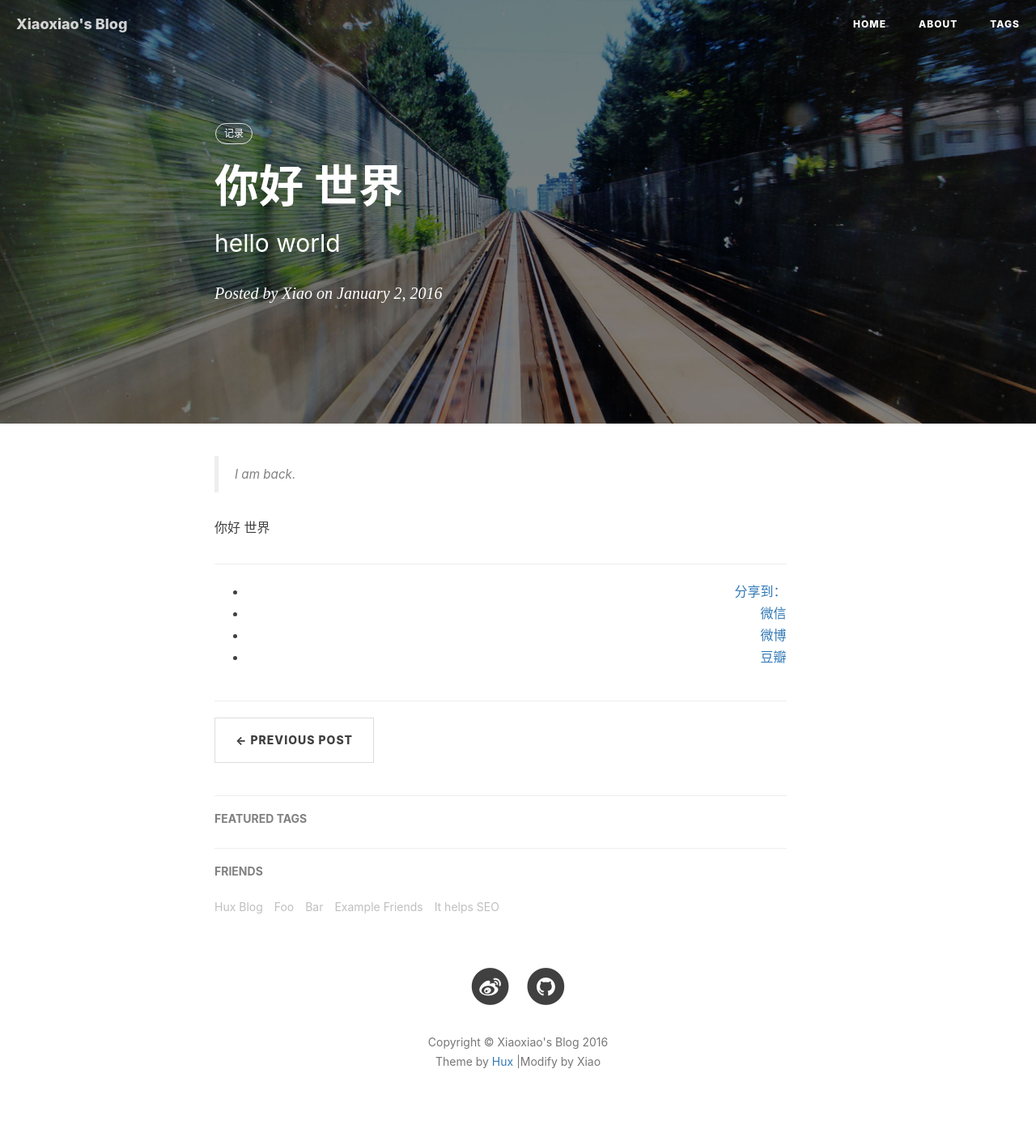
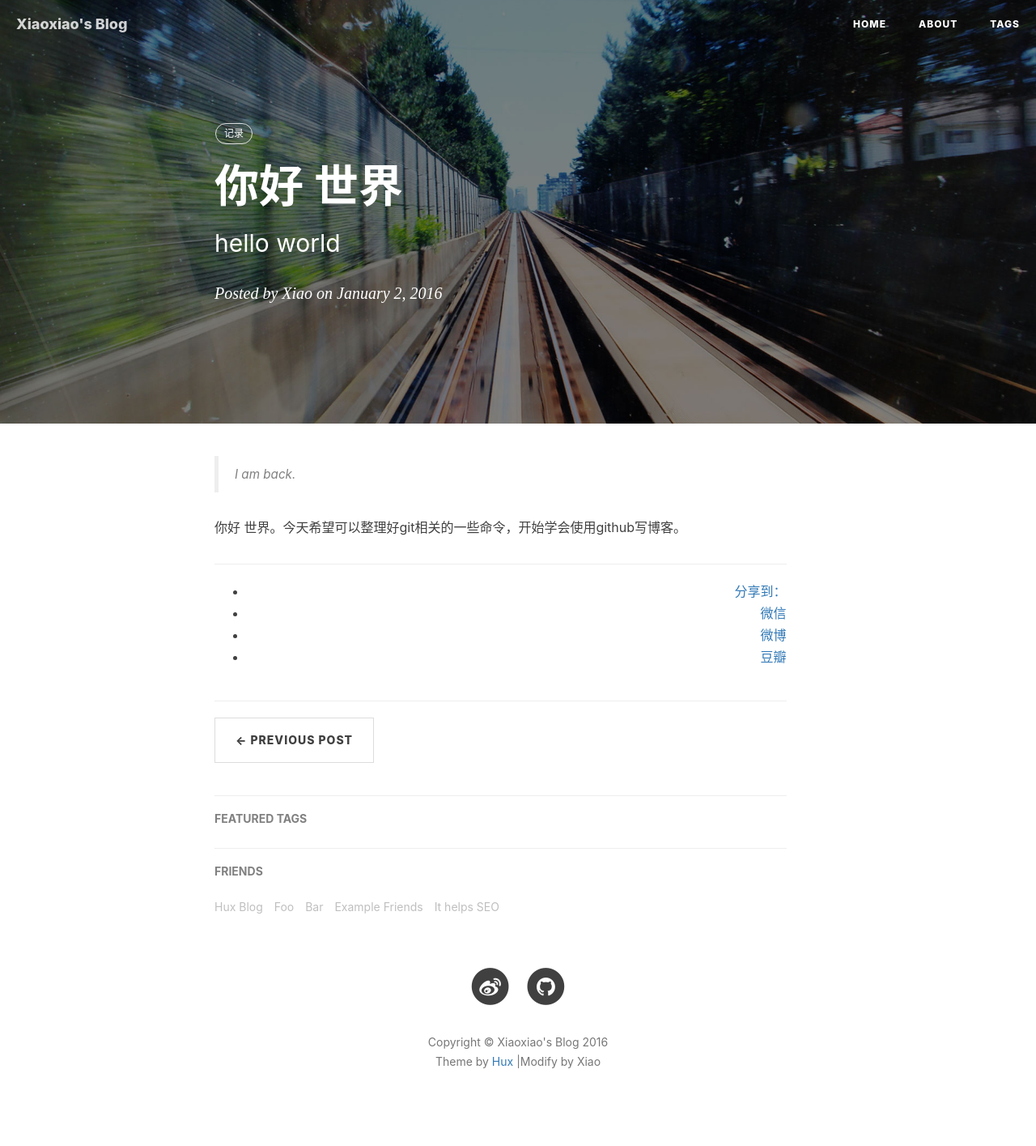
Before and after one commit to xx19941215/xx19941215.github.io, a Jekyll site: the page built from _posts/2016-01-02-hello-world.markdown, in a window 1280 px wide. Shown: the whole page at 81% size. Built offline with Jekyll 4.4.1, drawn with Linux system fonts in a browser that asks for light colours; nearby versions of some CDN libraries; comment, search, counter and statistics services are not loaded.

Commit message:
修改文章

```diff
--- a/_posts/2016-01-02-hello-world.markdown
+++ b/_posts/2016-01-02-hello-world.markdown
@@ -12,4 +12,4 @@ tags:
 >I am back.
 
 
-你好 世界
+你好 世界。今天希望可以整理好git相关的一些命令，开始学会使用github写博客。
```
